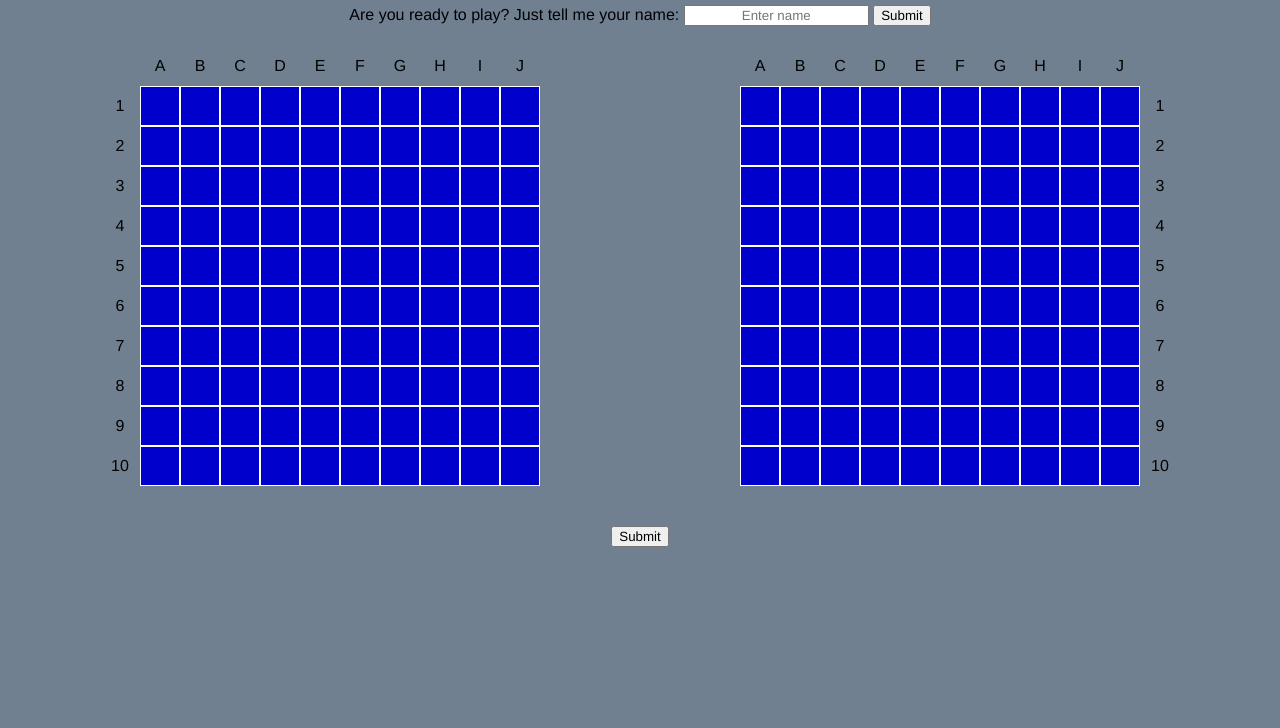
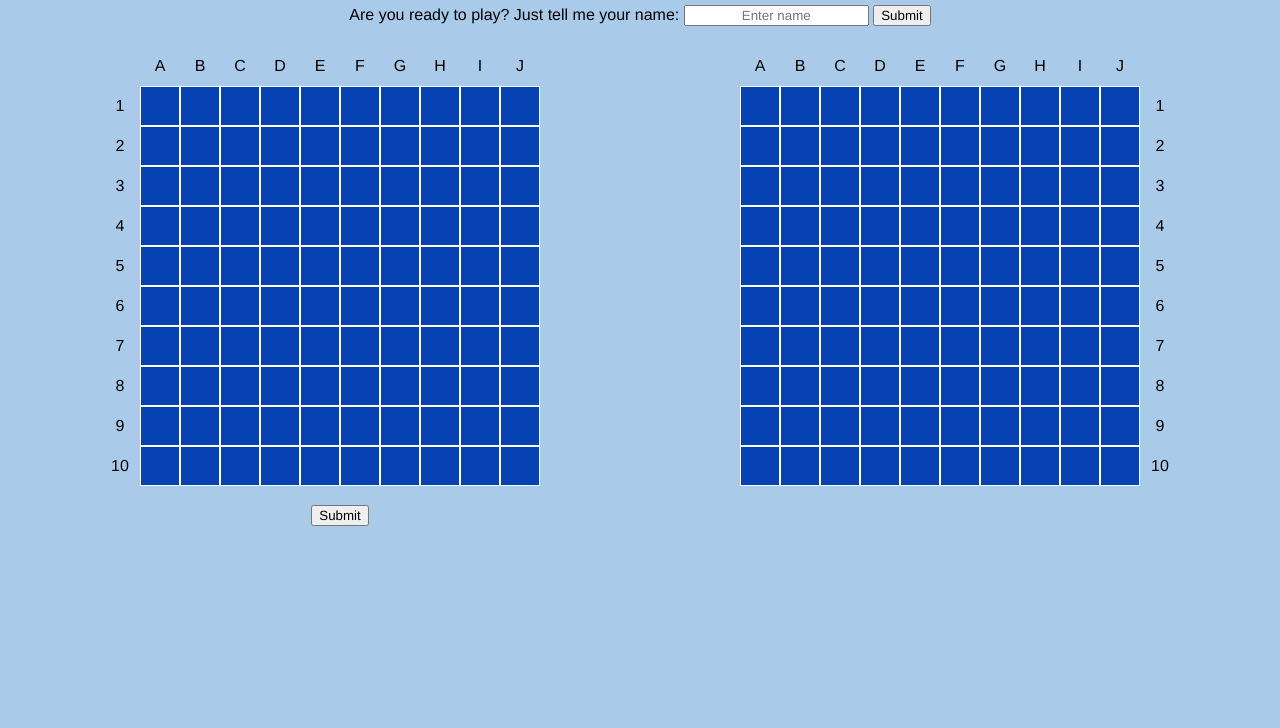
Before and after one commit to MissLiner/battleship_game, a website built with webpack: page dist/index.html in a window 1280 px wide. Shown: the part 72-800 px from the top of the page. Built offline with Linux system fonts and the light colour scheme.

Commit message:
Reposition submit btn, change colors

```diff
--- a/src/style.css
+++ b/src/style.css
@@ -4,9 +4,8 @@
   text-align: center;
 }
 body {
-  background-color:slategrey;
+  background-color:rgb(169, 203, 233);
 }
-
 
 #game-dialog {
   margin-top: 20px;
@@ -17,7 +16,9 @@ body {
   width: auto;
 }
 #submit-btn {
-  margin-top: 40px;
+  display: grid;
+  grid-row-start: 12;
+  grid-column-start: 2;
 }
 #title {
   margin-top: 20px;
@@ -26,8 +27,8 @@ body {
 .board-box {
   display: grid;
   grid-template-columns: repeat(11, 1fr);
-  grid-template-rows: repeat(11, 1fr);
-  height: 440px;
+  grid-template-rows: repeat(12, 1fr);
+  height: 480px;
   margin-top: 20px;
   width: 440px;
 }
@@ -100,7 +101,7 @@ body {
   width: 400px;
 }
 .open {
-  background-color: mediumblue;
+  background-color: rgb(6, 66, 177);
 }
 .miss {
   background-color: lightseagreen;
```
Also changed, not shown: dist/index.html, dist/main.js.
